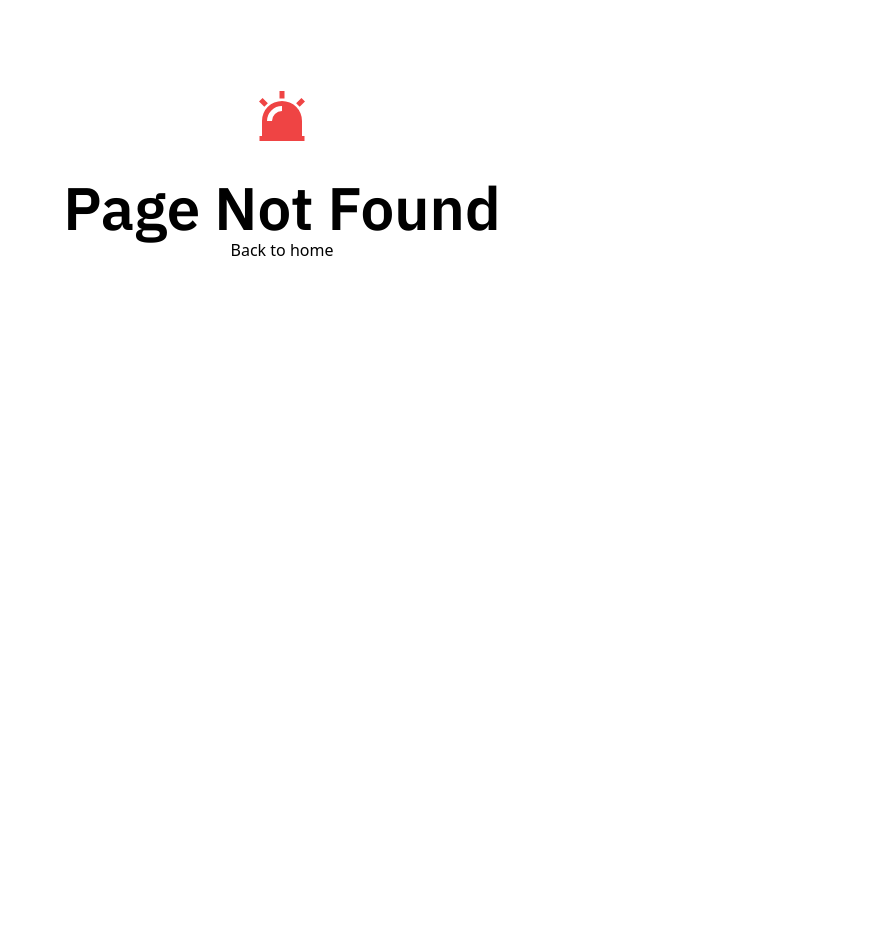
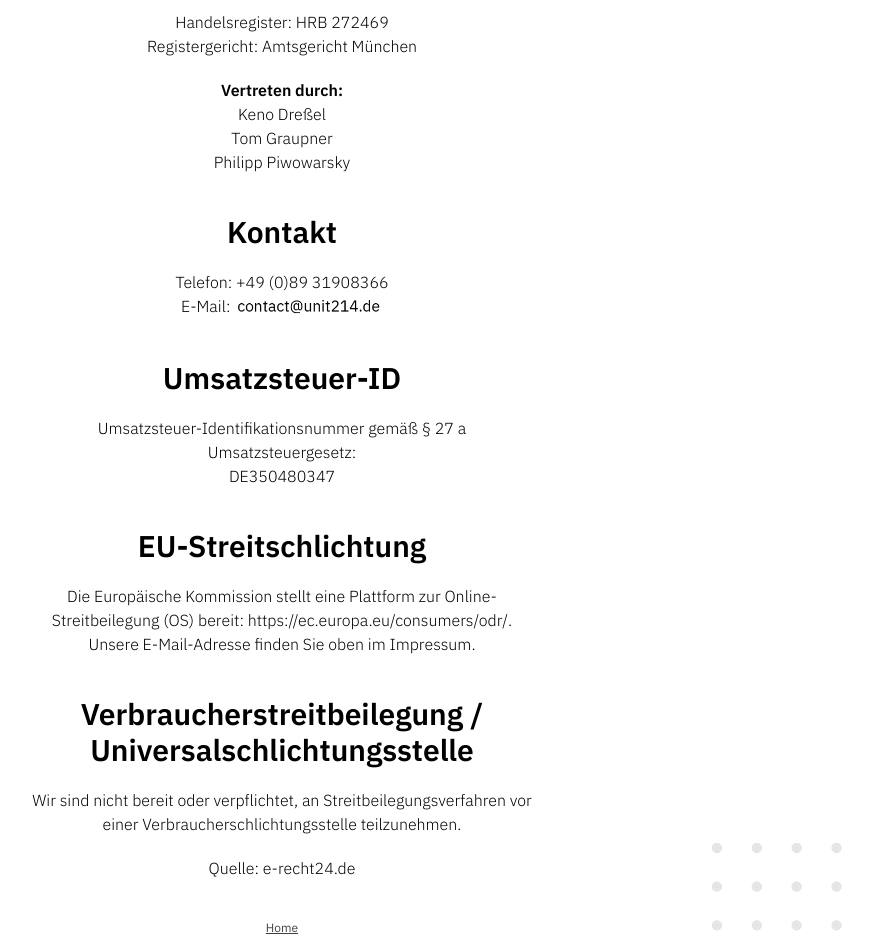
Before and after one commit to unit214/website, a Next.js app: page /imprint in a window 1280 px wide. Before the commit this address had no page. Shown: the part 226-1178 px from the top of the page, without its empty margins (358-1231 px from the left). Before the commit the page ends 800 px from the top, so only its background shows below. Built offline with nearby package versions, Linux system fonts and the light colour scheme.

Commit message:
feat: add imprint page

```diff
--- /dev/null
+++ b/src/app/imprint/layout.tsx
@@ -0,0 +1,14 @@
+import { Metadata } from 'next';
+
+export const metadata: Metadata = {
+  title: 'Imprint',
+  description: 'Unit 214',
+};
+
+export default function ImprintLayout({
+  children,
+}: {
+  children: React.ReactNode;
+}) {
+  return <>{children}</>;
+}
--- /dev/null
+++ b/src/app/imprint/page.tsx
@@ -0,0 +1,97 @@
+'use client';
+
+import Link from 'next/link';
+
+import Footer from '@/components/Footer';
+
+export default function ImprintPage() {
+  return (
+    <div className='flex min-h-[100vh] w-full flex-col items-center justify-between gap-10 pt-10'>
+      <div className='font-primary flex max-w-[500px] flex-col items-center gap-10 font-light'>
+        <div className='flex flex-col items-center'>
+          <h1>Impressum</h1>
+          <span className='text-xl'>Angaben gemäß § 5 TMG</span>
+        </div>
+
+        <div className='flex flex-col items-center gap-5'>
+          <p className='text-center'>
+            Unit 214 GmbH
+            <br />
+            Straßbergerstr. 18
+            <br />
+            80809 München
+          </p>
+
+          <p className='text-center'>
+            Handelsregister: HRB 272469
+            <br />
+            Registergericht: Amtsgericht München
+          </p>
+
+          <p className='text-center'>
+            <span className='font-semibold'>Vertreten durch:</span>
+            <br />
+            Keno Dreßel
+            <br />
+            Tom Graupner
+            <br />
+            Philipp Piwowarsky
+          </p>
+        </div>
+
+        <div className='flex flex-col items-center gap-5'>
+          <h1>Kontakt</h1>
+          <p className='text-center'>
+            Telefon: +49 (0)89 31908366
+            <br />
+            E-Mail: {/* eslint-disable-next-line @next/next/no-img-element */}
+            <img
+              className='mb-1 inline-flex max-h-[20px]'
+              src='/png/contact-unit214.png'
+              alt='contact unit 214 email'
+            />
+          </p>
+        </div>
+
+        <div className='flex flex-col items-center gap-5'>
+          <h1>Umsatzsteuer-ID</h1>
+          <p className='text-center'>
+            Umsatzsteuer-Identifikationsnummer gemäß § 27 a Umsatzsteuergesetz:
+            <br />
+            DE350480347
+          </p>
+        </div>
+
+        <div className='flex flex-col items-center gap-5'>
+          <h1>EU-Streitschlichtung</h1>
+          <p className='text-center'>
+            Die Europäische Kommission stellt eine Plattform zur
+            Online-Streitbeilegung (OS) bereit:{' '}
+            <Link
+              href='https://ec.europa.eu/consumers/odr/'
+              target='_blank'
+              rel='noopener noreferrer'
+            >
+              https://ec.europa.eu/consumers/odr/
+            </Link>
+            .<br /> Unsere E-Mail-Adresse finden Sie oben im Impressum.
+          </p>
+        </div>
+        <div className='flex flex-col items-center gap-5'>
+          <h1 className='text-center'>
+            Verbraucherstreitbeilegung / Universalschlichtungsstelle
+          </h1>
+          <p className='text-center'>
+            Wir sind nicht bereit oder verpflichtet, an
+            Streitbeilegungsverfahren vor einer Verbraucherschlichtungsstelle
+            teilzunehmen.
+          </p>
+          <p className='text-center'>
+            Quelle: <a href='https://www.e-recht24.de'>e-recht24.de</a>
+          </p>
+        </div>
+      </div>
+      <Footer text='Home' link='/' />
+    </div>
+  );
+}
--- a/src/app/page.tsx
+++ b/src/app/page.tsx
@@ -3,6 +3,7 @@
 import AmberBox from '@/components/AmberBox';
 import CyanBoxAndHeader from '@/components/CyanBoxAndHeader';
 import Footer from '@/components/Footer';
+import LetsGetInTouch from '@/components/LetsGetInTouch';
 import OurMission from '@/components/OurMission';
 import Testimonials from '@/components/Testimonials';
 import WhatWeDo from '@/components/WhatWeDo';
@@ -27,7 +28,8 @@ export default function HomePage() {
           <OurMission />
           <WhoWeAre />
           <Testimonials />
-          <Footer />
+          <LetsGetInTouch />
+          <Footer text='Imprint' link='/imprint' />
         </div>
       </div>
     </main>
--- a/src/components/Footer.tsx
+++ b/src/components/Footer.tsx
@@ -1,23 +1,16 @@
 import Link from 'next/link';
-import { FiMail } from 'react-icons/fi';
 
 import NextImage from '@/components/NextImage';
 
-export default function Footer() {
+export default function Footer({ text, link }: { text: string; link: string }) {
   return (
-    <div className='relative flex w-full justify-center px-10 pb-4 pt-14 lg:max-w-[1300px] lg:pt-16'>
-      <div className='flex w-[430px] flex-col items-center gap-28 lg:w-full lg:gap-48'>
+    <div className='relative flex w-full justify-center pb-4 lg:max-w-[1300px]'>
       <Link
-          className='flex w-fit items-center justify-center gap-3 rounded-full bg-black px-6 py-3 text-white lg:px-8'
-          href='mailto:contact@unit214.de'
+        href={link}
+        className='font-primary text-xs text-neutral-700 underline'
       >
-          <span className='font-primary text-2xl font-semibold lg:text-3xl'>
-            Let's get in touch!
-          </span>
-          <FiMail size={32} />
+        {text}
       </Link>
-        {/* Todo add Link */}
-        <span className='font-primary text-xs text-neutral-700'>Imprint</span>
       <NextImage
         alt='dots'
         src='/svg/grey-dots.svg'
@@ -33,6 +26,5 @@ export default function Footer() {
         className='absolute bottom-4 right-4 lg:hidden'
       />
     </div>
-    </div>
   );
 }
--- /dev/null
+++ b/src/components/LetsGetInTouch.tsx
@@ -0,0 +1,18 @@
+import Link from 'next/link';
+import { FiMail } from 'react-icons/fi';
+
+export default function LetsGetInTouch() {
+  return (
+    <div className='pb-28 pt-14 lg:pb-48 lg:pt-16'>
+      <Link
+        className='flex w-fit items-center justify-center gap-3 rounded-full bg-black px-6 py-3 text-white lg:px-8'
+        href='mailto:contact@unit214.de'
+      >
+        <span className='font-primary text-2xl font-semibold lg:text-3xl'>
+          Let's get in touch!
+        </span>
+        <FiMail size={32} />
+      </Link>
+    </div>
+  );
+}
```
Also changed, not shown: public/png/contact-unit214.png (added). Lines whose indentation alone changed are shown as unchanged.
